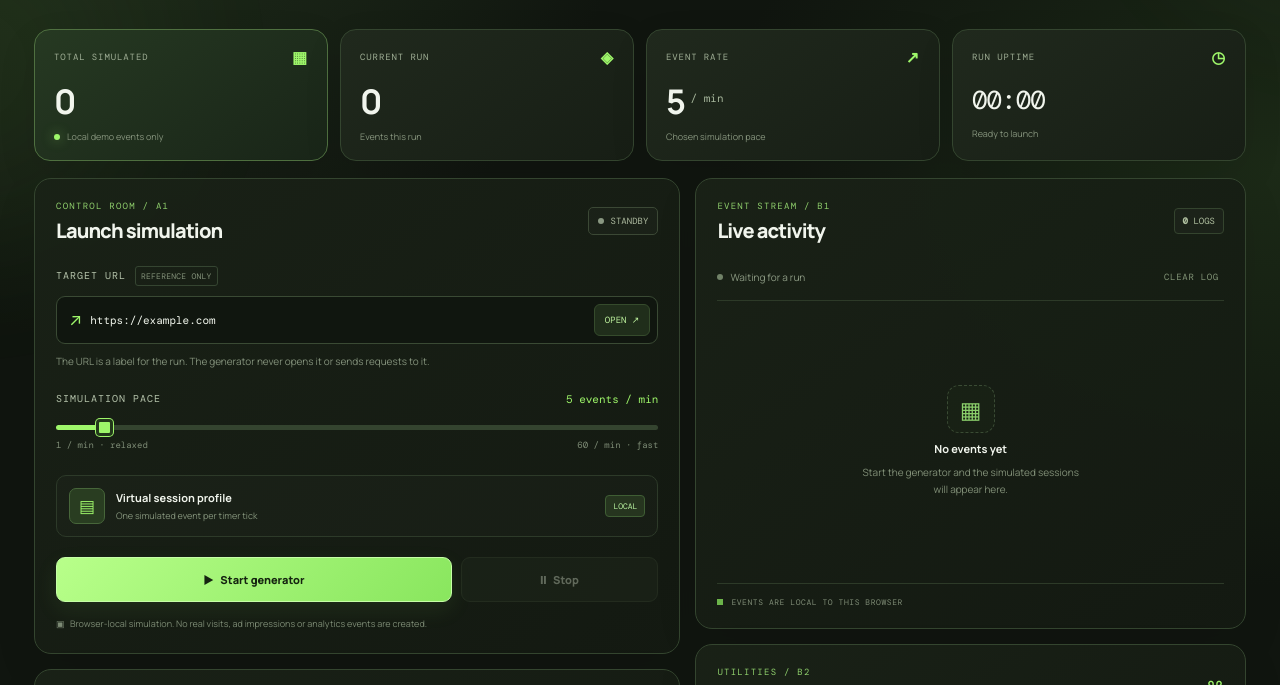
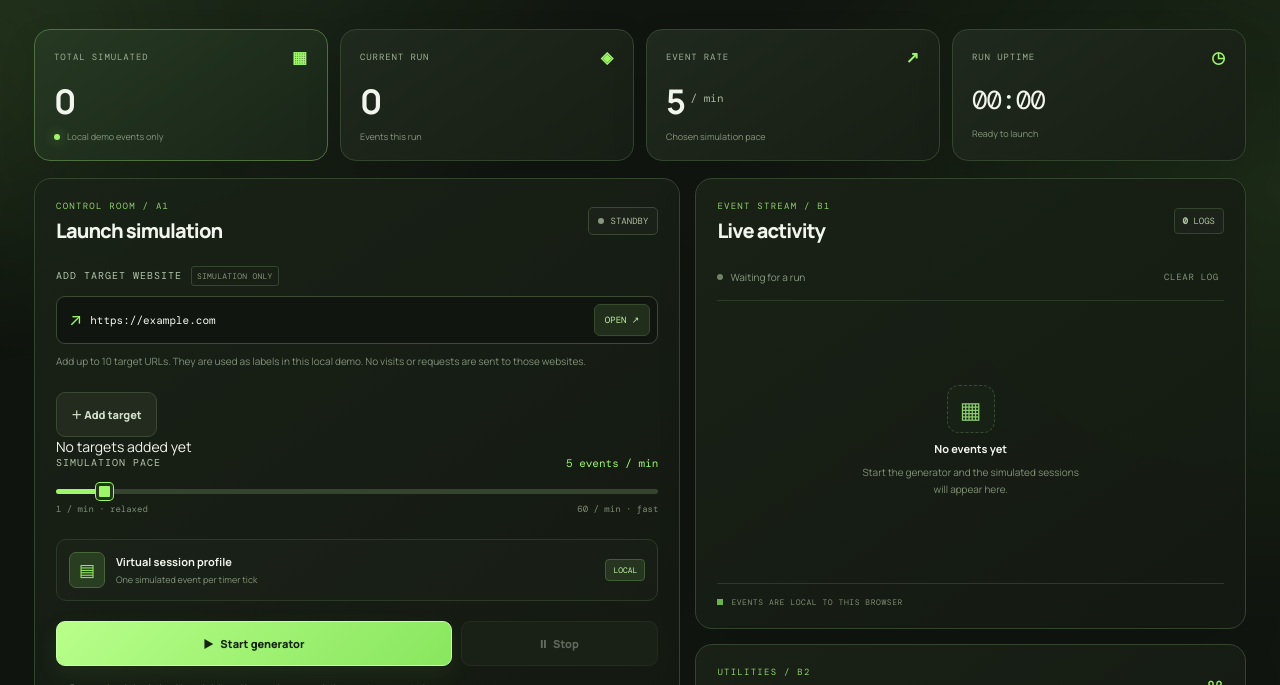
Before and after one commit to vedtrader67-commits/auto, a website: page index.html in a window 1280 px wide. Shown: the part 415-1100 px from the top of the page. Drawn offline with nearby package versions, Linux system fonts and the light colour scheme.

Commit message:
Add target list controls to View Lab

```diff
--- a/index.html
+++ b/index.html
@@ -46,9 +46,11 @@
           <article class="panel">
             <div class="panel-title"><div><small>CONTROL ROOM / A1</small><h2>Launch simulation</h2></div><span id="statusBadge" class="status"><i></i> STANDBY</span></div>
             <form id="generatorForm" novalidate>
-              <label class="label" for="targetUrl">TARGET URL <span>REFERENCE ONLY</span></label>
+              <label class="label" for="targetUrl">ADD TARGET WEBSITE <span>SIMULATION ONLY</span></label>
               <div class="url-field"><span aria-hidden="true">↗</span><input id="targetUrl" name="targetUrl" type="url" inputmode="url" autocomplete="url" placeholder="https://your-test-site.example" value="https://example.com" maxlength="2048" required><button id="openTargetButton" type="button">OPEN ↗</button></div>
-              <p class="hint">The URL is a label for the run. The generator never opens it or sends requests to it.</p>
+              <p class="hint">Add up to 10 target URLs. They are used as labels in this local demo. No visits or requests are sent to those websites.</p>
+              <div class="target-actions"><button id="addTargetButton" class="button secondary" type="button">＋ Add target</button><span id="targetFeedback">No targets added yet</span></div>
+              <div id="targetList" class="target-list" aria-live="polite"></div>
               <div class="rate-heading"><label class="label" for="rateSlider">SIMULATION PACE</label><output id="rateOutput" for="rateSlider">5 events / min</output></div>
               <input id="rateSlider" class="range" type="range" min="1" max="60" step="1" value="5">
               <div class="range-labels"><span>1 / min · relaxed</span><span>60 / min · fast</span></div>
```
